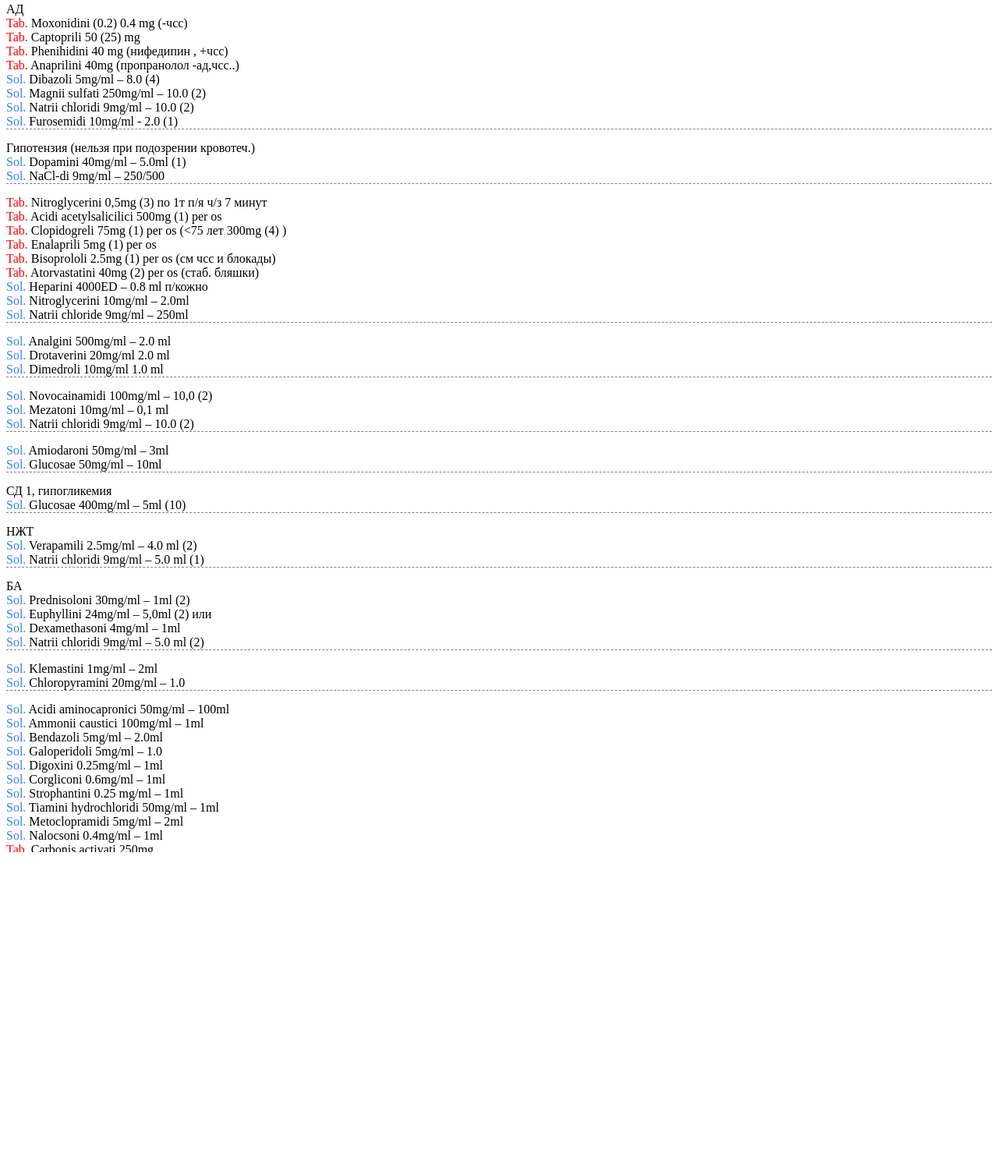
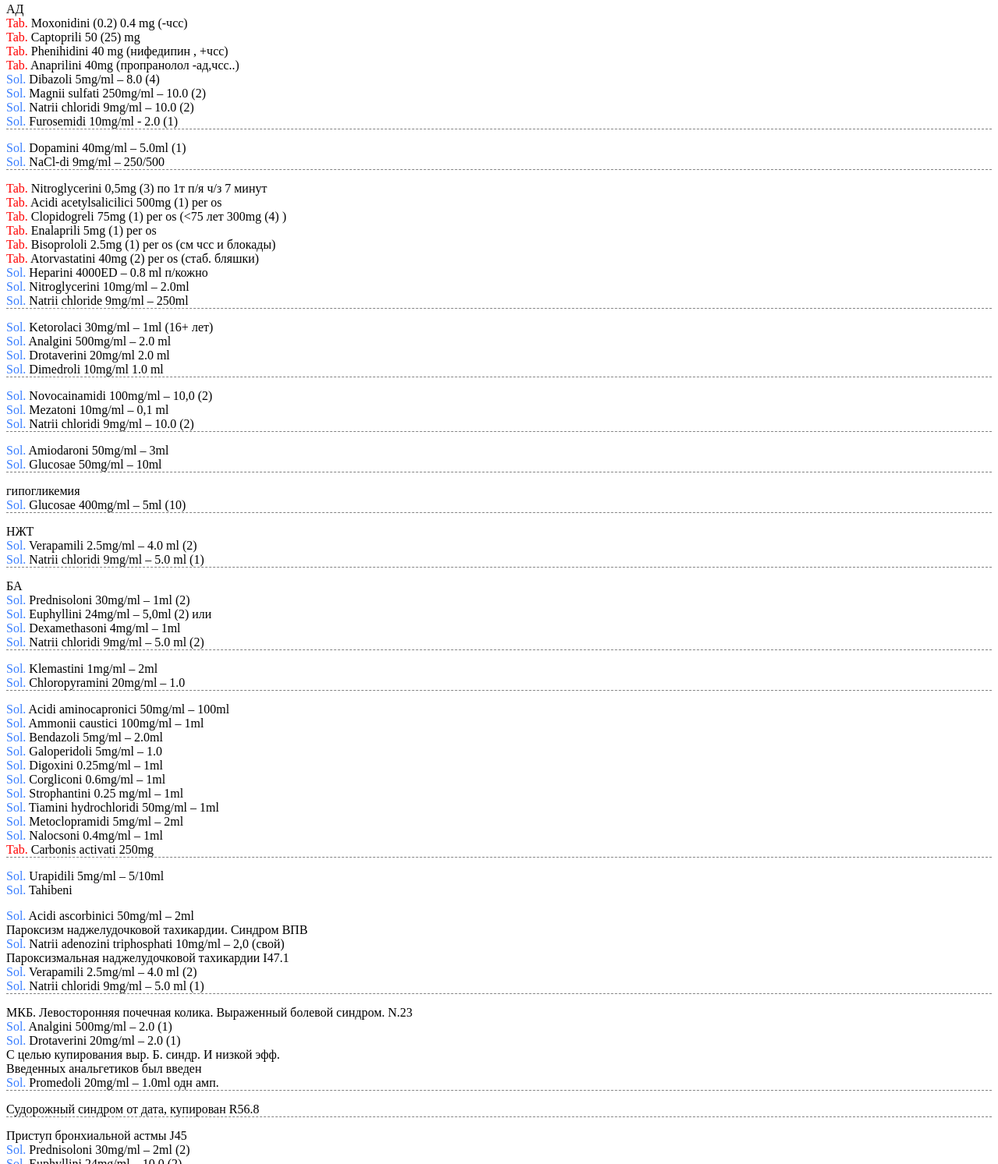
Before and after one commit to ssmp5/ssmp5.github.io, a plain HTML site: page doz.html in a window 1280 px wide. Shown: the part 178-1671 px from the top of the page at 78% size. Drawn offline with Linux system fonts and the light colour scheme.

Commit message:
Update doz.html

```diff
--- a/doz.html
+++ b/doz.html
@@ -50,7 +50,7 @@
             <span style="color:#397eff;">Sol.</span> Furosemidi 10mg/ml - 2.0 (1) <br>
         </div>
 
-    <div>Гипотензия (нельзя при подозрении кровотеч.)<br>
+    <div>
         <span style="color:#397eff;">Sol.</span> Dopamini 40mg/ml – 5.0ml (1)<br>
         <span style="color:#397eff;">Sol.</span> NaCl-di 9mg/ml – 250/500<br></div>
 
@@ -64,7 +64,8 @@
         <span style="color:#397eff;">Sol.</span> Nitroglycerini 10mg/ml – 2.0ml<br>
         <span style="color:#397eff;">Sol.</span> Natrii chloride 9mg/ml – 250ml<br></div>
 
-    <div><span style="color:#397eff;">Sol.</span> Analgini 500mg/ml – 2.0 ml <br>
+    <div><span style="color:#397eff;">Sol.</span> Ketorolaci 30mg/ml – 1ml   (16+ лет)<br>
+        <span style="color:#397eff;">Sol.</span> Analgini 500mg/ml – 2.0 ml <br>
         <span style="color:#397eff;">Sol.</span> Drotaverini 20mg/ml 2.0 ml <br>
         <span style="color:#397eff;">Sol.</span> Dimedroli 10mg/ml 1.0 ml<br></div>
 
@@ -76,7 +77,7 @@
         <span style="color:#397eff;">Sol.</span> Glucosae 50mg/ml – 10ml<br></div>
 
 
-    <div>СД 1, гипогликемия<br>
+    <div>гипогликемия<br>
         <span style="color:#397eff;">Sol.</span> Glucosae 400mg/ml – 5ml (10)<br></div>
 
     <div>НЖТ<br>
@@ -108,7 +109,7 @@
         <span style="color:#397eff;">Sol.</span> Tahibeni<br>
 
 
-    <div><span style="color:#397eff;">Sol.</span> Ketorolaci 30mg/ml – 1ml   (16+ лет)<br>
+    <div>
         <span style="color:#397eff;">Sol.</span> Acidi ascorbinici 50mg/ml – 2ml<br>
         Пароксизм наджелудочковой тахикардии. Синдром ВПВ<br>
         <span style="color:#397eff;">Sol.</span> Natrii adenozini triphosphati 10mg/ml – 2,0 (свой)<br>
```
